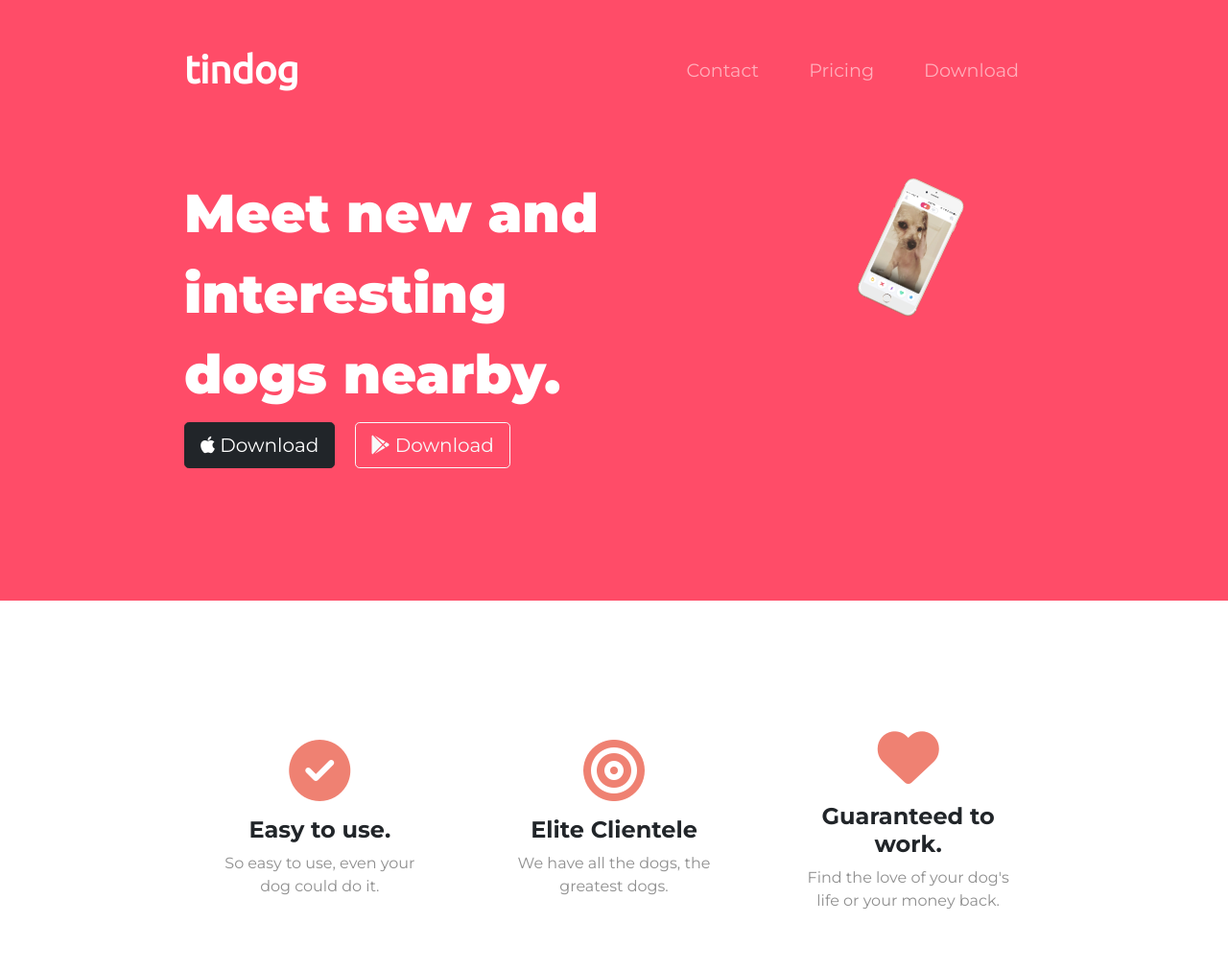
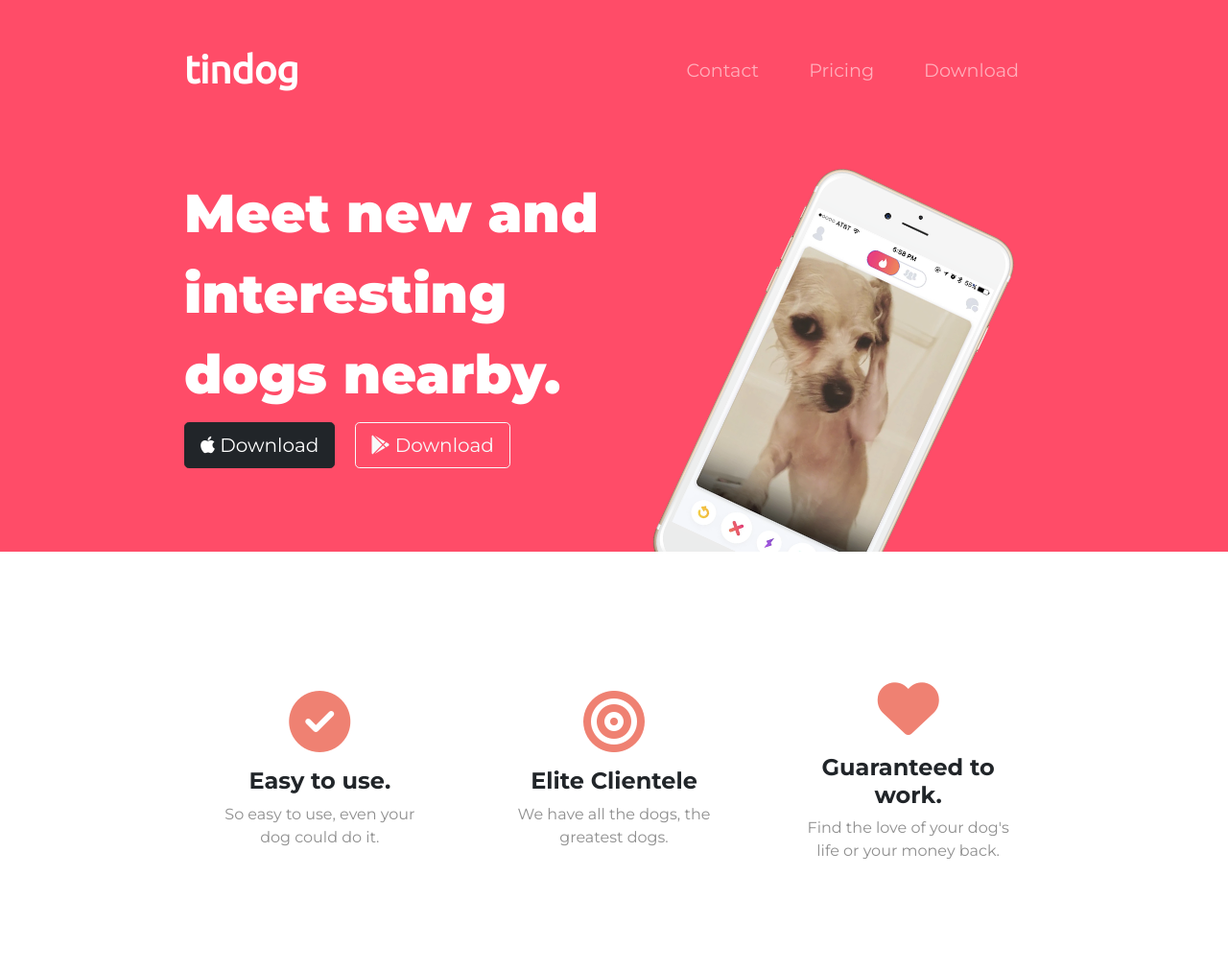
Before and after one commit to alaa-96/Tindog, a plain HTML site: page index.html in a window 1280 px wide. Shown: the top 1011 px of the page at 96% size. Drawn offline with nearby package versions, Linux system fonts and the light colour scheme.

Commit message:
style.css update

```diff
--- a/css/styles.css
+++ b/css/styles.css
@@ -65,7 +65,7 @@ p {
 }
 
 .title .container-fluid {
-  padding: 3% 15% 7%;
+  padding: 3% 15% 3%;
 }
 
 .title-grid-container {
@@ -78,7 +78,7 @@ p {
   position: absolute;
   right: 25%;
   transform: rotate(25deg);
-  width: 25%;
+  width: 60%;
 }
 
 /* Features */
```
